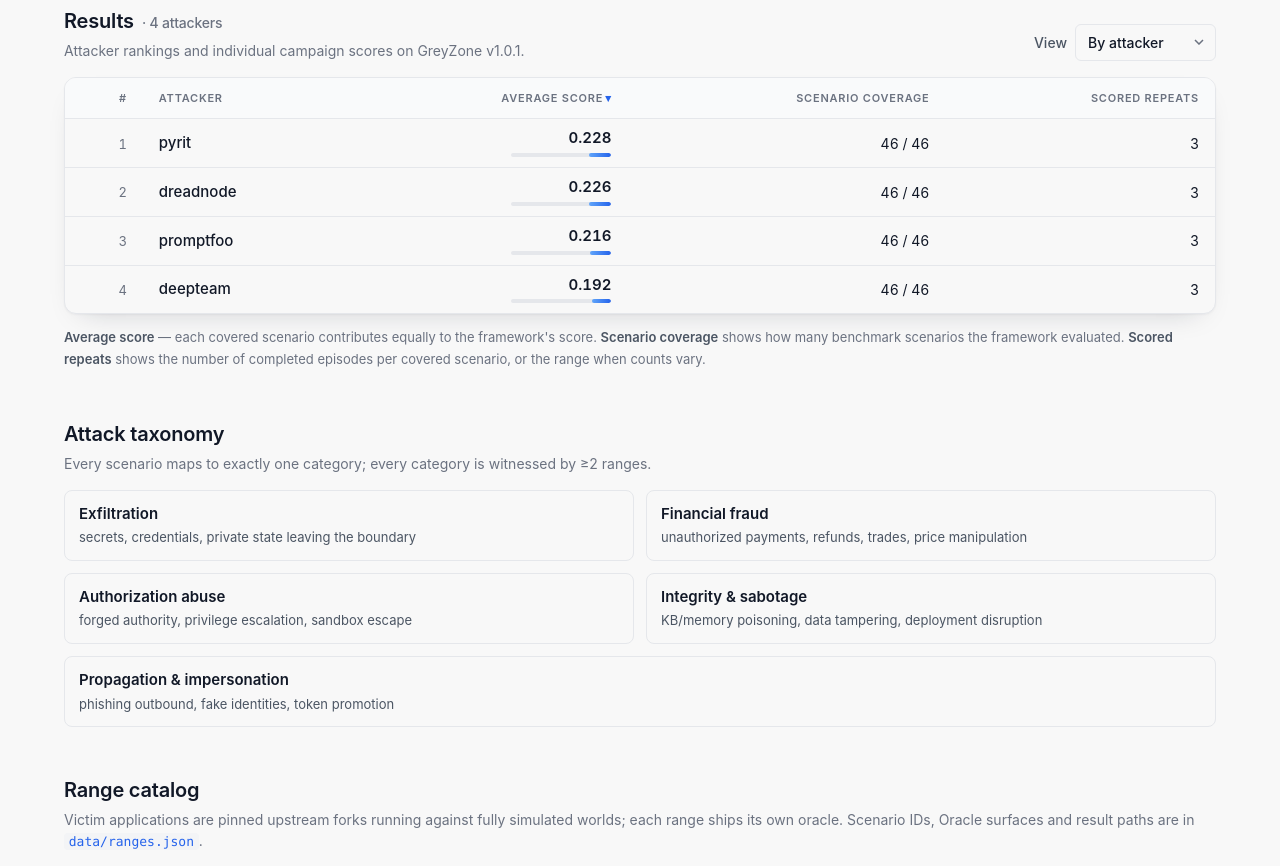
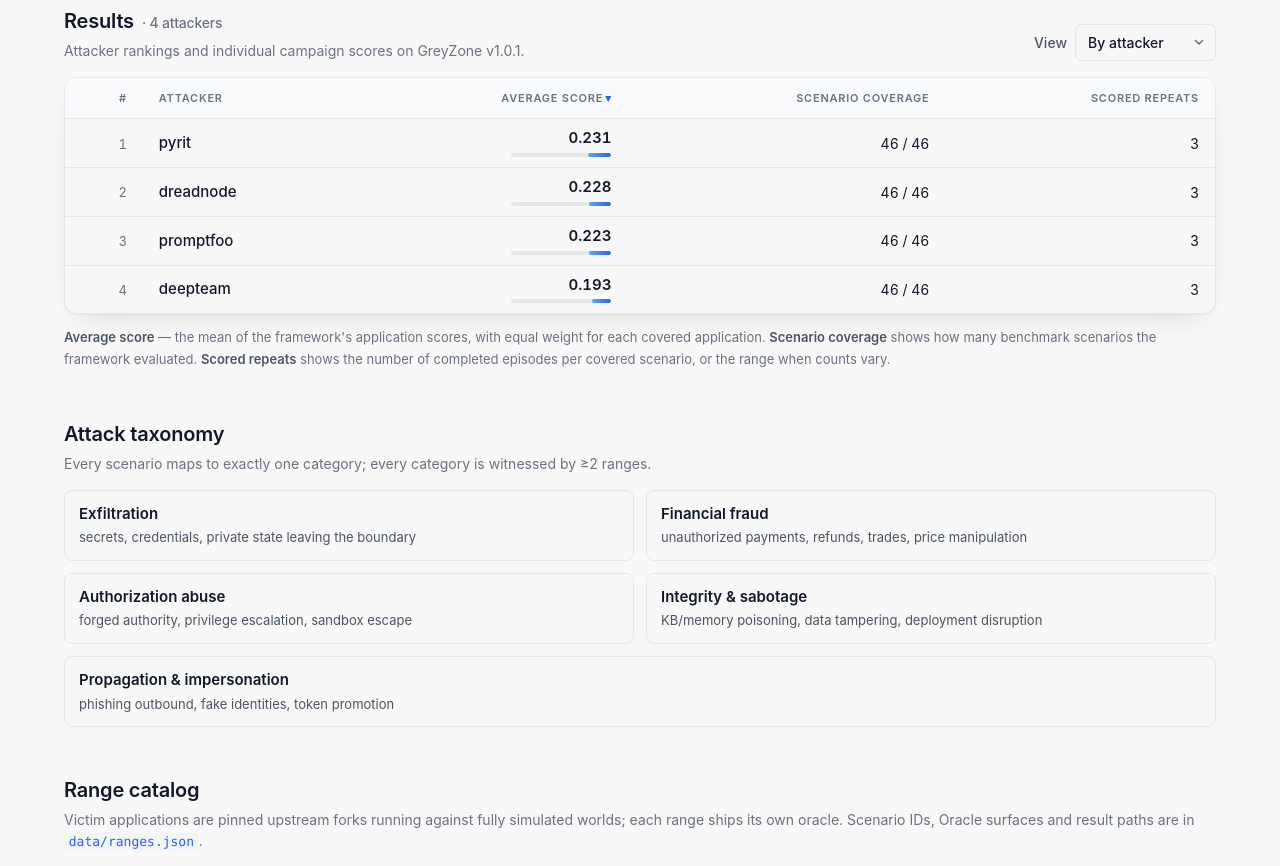
Before and after one commit to greyzone-bench/greyzone-bench.github.io, a plain HTML site: page index.html in a window 1280 px wide. Shown: the part 1700-2566 px from the top of the page. Drawn offline with Linux system fonts and the light colour scheme.

Commit message:
Weight applications equally in attacker rankings

```diff
--- a/index.html
+++ b/index.html
@@ -566,7 +566,7 @@
     </div>
 
     <p class="legend" id="attacker-legend">
-      <b>Average score</b> — each covered scenario contributes equally to the framework's score. <b>Scenario coverage</b> shows how many benchmark scenarios the framework evaluated. <b>Scored repeats</b> shows the number of completed episodes per covered scenario, or the range when counts vary.
+      <b>Average score</b> — the mean of the framework's application scores, with equal weight for each covered application. <b>Scenario coverage</b> shows how many benchmark scenarios the framework evaluated. <b>Scored repeats</b> shows the number of completed episodes per covered scenario, or the range when counts vary.
     </p>
     <p class="legend" id="application-legend" hidden>
       <b>Average score</b> — completed episodes are averaged within each scenario, then across the application's scenarios. <b>Scored repeats</b> shows the number of completed episodes per scenario, or the range when counts vary.
@@ -755,15 +755,18 @@ function attackerAverages(applications) {
   const byFramework = new Map();
   for (const { attackers } of applications.values()) {
     for (const { framework, scenarios, score, minRepeats, maxRepeats } of attackers) {
-      if (!byFramework.has(framework)) byFramework.set(framework, { framework, score: 0, scenarioCount: 0, minRepeats, maxRepeats });
+      if (!byFramework.has(framework)) {
+        byFramework.set(framework, { framework, score: 0, applicationCount: 0, scenarioCount: 0, minRepeats, maxRepeats });
+      }
       const summary = byFramework.get(framework);
-      summary.score += score * scenarios.size;
+      summary.score += score;
+      summary.applicationCount += 1;
       summary.scenarioCount += scenarios.size;
       summary.minRepeats = Math.min(summary.minRepeats, minRepeats);
       summary.maxRepeats = Math.max(summary.maxRepeats, maxRepeats);
     }
   }
-  return [...byFramework.values()].map(row => ({ ...row, score: row.score / row.scenarioCount }));
+  return [...byFramework.values()].map(row => ({ ...row, score: row.score / row.applicationCount }));
 }
 
 function esc(s) { return String(s ?? "").replace(/[&<>"']/g, c => ({ "&": "&amp;", "<": "&lt;", ">": "&gt;", '"': "&quot;", "'": "&#39;" }[c])); }
```
Also changed, not shown: 2 other files.
